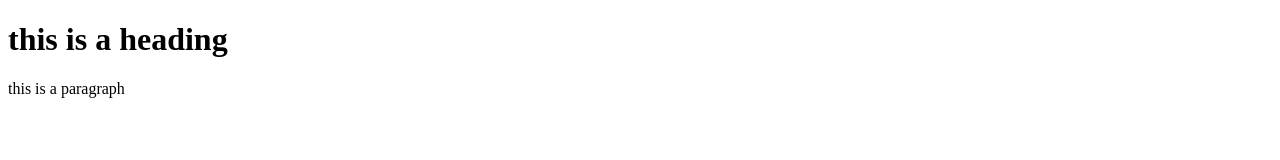
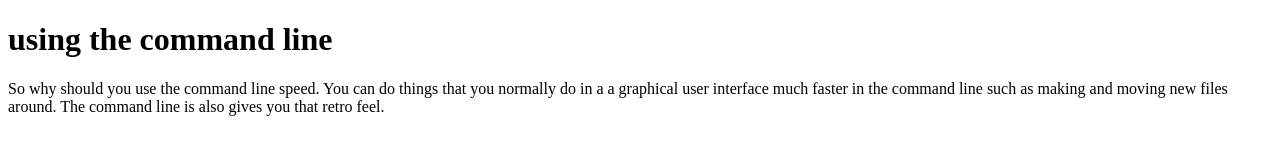
Before and after one commit to Captain850/web, a plain HTML site: page index.html in a window 1280 px wide. Drawn offline with Linux system fonts and the light colour scheme.

Commit message:
Update index.html

```diff
--- a/index.html
+++ b/index.html
@@ -2,11 +2,15 @@
 <html>
   <head>
 
-    <title> This to show cool coding stuff </title>
+    <title> captains lgo</title>
   </head>
   <body>
-    <h1> this is a heading</h1>
-    <p> this is a paragraph</p>
+    <h1> using the command line  </h1>
+    <p> So why should you use the command line speed. You can do things that you
+    normally do in a a graphical user interface much faster in the command line
+    such as making and moving new files around. The command line is also gives you
+    that retro feel.
+    </p>
   </body>
 
 </html>
```
